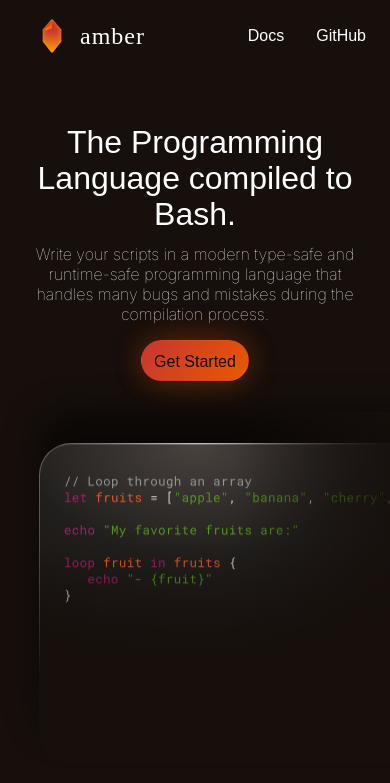
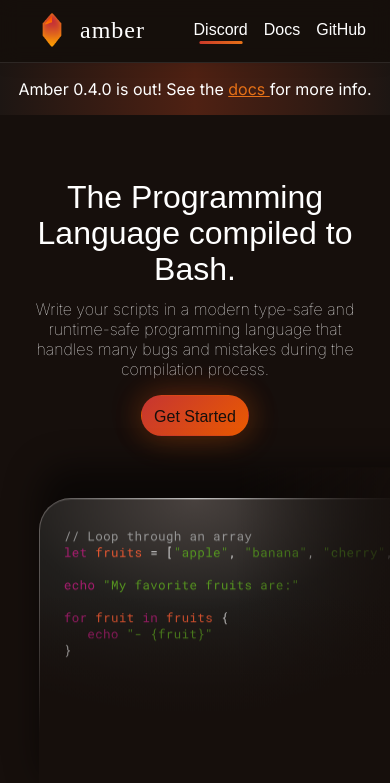
Before and after one commit to amber-lang/amber-website, a Next.js app: page / in a window 390 px wide. Shown: the top 783 px of the page. Built offline with nearby package versions, Linux system fonts and the light colour scheme.

Commit message:
feat: improve overall user experience

```diff
--- a/package.json
+++ b/package.json
@@ -18,7 +18,8 @@
     "next": "14.2.2",
     "react": "^18",
     "react-dom": "^18",
-    "sentiment": "^5.0.2"
+    "sentiment": "^5.0.2",
+    "usehooks-ts": "^3.1.0"
   },
   "devDependencies": {
     "@types/node": "^20",
--- a/src/components/atoms/Button/Button.module.css
+++ b/src/components/atoms/Button/Button.module.css
@@ -5,7 +5,6 @@
     display: inline-block;
     padding: 0.5rem 1rem;
     border-radius: 0.5rem;
-    margin-left: 1rem;
     font-size: 1.25rem;
     background-color: transparent;
     transition: background-color 100ms;
--- a/src/components/atoms/CallToActionButton/CallToActionButton.module.css
+++ b/src/components/atoms/CallToActionButton/CallToActionButton.module.css
@@ -12,12 +12,22 @@
     color: var(--bg);
     padding: 1rem 1.2rem;
     box-shadow: 2px 4px 2rem #FF730033, -2px -4px 2rem #EC401033;
-    transition: box-shadow 800ms, border 500ms;
+    transition: box-shadow 800ms, border 500ms, transform 300ms;
     transition-timing-function: cubic-bezier(0,1.5,1,1);
 
     &:hover {
         border: 1pt solid var(--bg);
         box-shadow: 2px 4px 2rem #FF730077, -2px -4px 2rem #EC401077;
+    }
+
+    &:hover:active {
+        transform: scale(0.9);
+        filter: brightness(0.8);
+    }
+
+    & * {
+        user-select: none;
+        cursor: pointer;
     }
 }
 
--- /dev/null
+++ b/src/components/atoms/TopBanner/TopBanner.module.css
@@ -0,0 +1,15 @@
+.topbanner {
+    background: linear-gradient(90deg, #1d1613, #4f2113, #1d1613);
+    color: white;
+    padding: 1rem;
+    min-height: 3rem;
+    width: 100%;
+    text-align: center;
+    margin-top: -1px;
+    z-index: 900;
+
+    & a {
+        color: #e67117;
+        text-decoration: underline;
+    }
+}
--- /dev/null
+++ b/src/components/atoms/TopBanner/TopBanner.tsx
@@ -0,0 +1,15 @@
+import styles from './TopBanner.module.css';
+
+interface Props {
+    children: React.ReactNode;
+}
+
+export default function TopBanner({ children }: Props) {
+    return (
+        <>
+            <div className={styles.topbanner}>
+                {children}
+            </div>
+        </>
+    );
+}
--- a/src/components/views/Footer/Footer.module.css
+++ b/src/components/views/Footer/Footer.module.css
@@ -31,12 +31,22 @@
 .footer {
     height: 10rem;
     background: radial-gradient(ellipse 50% 35% at top, #D5441C18, var(--bg));
-    line-height: 10rem;
-    color: #4F321F;
-    font-size: 1.25rem;
-    text-align: center;
+    color: #784929;
+    font-size: 1rem;
     font-weight: 600;
-    overflow-y: hidden;
+    display: flex;
+    justify-content: center;
+    align-items: center;
+
+    .author {
+        display: inline-block;
+        margin: 0 2rem;
+        color: #4F321F;
+    }
+
+    & > a:hover {
+        text-decoration: underline;
+    }
 }
 
 @media screen and (max-width: 800px) {
@@ -49,6 +59,10 @@
             font-size: 1.5rem;
         }
     }
+    .footer {
+        flex-direction: column-reverse;
+        gap: 0.5rem;
+    }
 }
 
 @media screen and (max-width: 420px) {
--- a/src/components/views/Footer/Footer.tsx
+++ b/src/components/views/Footer/Footer.tsx
@@ -19,8 +19,8 @@ export default function Footer() {
                 </CallToActionButton>
             </div>
             <div className={styles.footer}>
-                <div>© 2024 Paweł Karaś</div>
-                <Link href="/analytics">View the telemetry data</Link>
+                <div className={styles.author}>© 2024 Amber</div>
+                <Link href="/analytics">View telemetry data</Link>
             </div>
         </div>
     );
--- a/src/components/views/Nav/Nav.module.css
+++ b/src/components/views/Nav/Nav.module.css
@@ -1,10 +1,24 @@
+.space {
+    width: 100%;
+    height: 4rem;
+}
+
 .nav {
+    position: fixed;
+    width: 100%;
+    z-index: 1000;
     display : flex;
     align-items : center;
-    padding-top: 0.75rem;
+    padding-top: 0.4rem;
+    padding-bottom: 0.5rem;
     padding-left: 1rem;
     user-select: none;
     cursor: default;
+    transition: 100ms;
+    background: color-mix(in srgb, var(--bg) 80%, transparent);
+    box-shadow: 0 0 1rem rgba(0, 0, 0, 0.1);
+    backdrop-filter: blur(10px);
+    border-bottom: 1pt solid rgba(255, 255, 255, 0.1);
 
     .logo {
         display: inline-block;
@@ -19,6 +33,7 @@
     .logo-title {
         display: inline-block;
         vertical-align: middle;
+        position: relative;
         font-size: 1.75rem;
         line-height: 3rem;
         margin-left: 0.5rem;
@@ -41,9 +56,9 @@
             content: "";
             display: inline-block;
             position: absolute;
-            bottom: 0;
-            left: 2rem;
-            width: calc(100% - 3rem);
+            bottom: -0.25rem;
+            left: 0;
+            width: 100%;
             border-radius: 999px;
             height: 2pt;
             background: linear-gradient(90deg, #cb3a2a, #e67117);
@@ -55,8 +70,12 @@
         }
 
         &:hover::after {
-            transform: scaleX(1) scaleY(2);
+            transform: scaleX(1) scaleY(1.4);
         }
+    }
+
+    .discord-short {
+        display: none;
     }
 }
 
@@ -78,5 +97,37 @@
         .discord {
             display: none;
         }
+
+        .discord-short {
+            display: inline-block;
+            position: relative;
+
+            &::after {
+                content: "";
+                display: inline-block;
+                position: absolute;
+                bottom: -0.25rem;
+                left: 0;
+                width: 100%;
+                border-radius: 999px;
+                height: 2pt;
+                background: linear-gradient(90deg, #cb3a2a, #e67117);
+                opacity: 1;
+                transition: 200ms transform;
+                transform: scaleX(0.8) scaleY(1);
+                transition-timing-function: cubic-bezier(0.68, -0.55, 0.265, 1.55);
+                pointer-events: none;
+            }
+
+            &:hover::after {
+                transform: scaleX(1) scaleY(1.4);
+            }
+        }
     }
 }
+
+@media screen and (max-width: 370px) {
+    .nav .discord-short {
+        display: none;
+    }
+}
--- a/src/components/views/Nav/Nav.tsx
+++ b/src/components/views/Nav/Nav.tsx
@@ -1,9 +1,13 @@
+'use client'
+
 import Image from "next/image";
 import styles from "./Nav.module.css";
 import Button from "@/components/atoms/Button/Button";
+import TopBanner from "@/components/atoms/TopBanner/TopBanner";
 
 export default function Nav() {
     return (
+        <>
             <nav className={styles.nav}>
                 <div className={styles.logo}>
                     <Image
@@ -14,14 +18,17 @@ export default function Nav() {
                 </div>
                 <div className={styles["logo-title"]}>amber</div>
                 <div className={styles["right-nav"]}>
-                <div className={styles.discord}>
                     <Button
                         href="https://discord.gg/cjHjxbsDvZ"
                         styled
                     >
+                        <div className={styles.discord}>
                             Join our Discord!
+                        </div>
+                        <div className={styles["discord-short"]}>
+                            Discord
+                        </div>
                     </Button>
-                </div>
                     <Button
                         href="https://docs.amber-lang.com"
                         telemetryName="docs"
@@ -38,5 +45,10 @@ export default function Nav() {
                     </Button>
                 </div>
             </nav>
+            <div className={styles.space} />
+            <TopBanner>
+                Amber 0.4.0 is out! See the <a href="https://docs.amber-lang.com"> docs </a> for more info.
+            </TopBanner>
+        </>
     );
 }
```
Also changed, not shown: public/jumbotron-sample-code.svg, 1 other file (tests, documents, lock files or other folders). Lines whose indentation alone changed are shown as unchanged.
